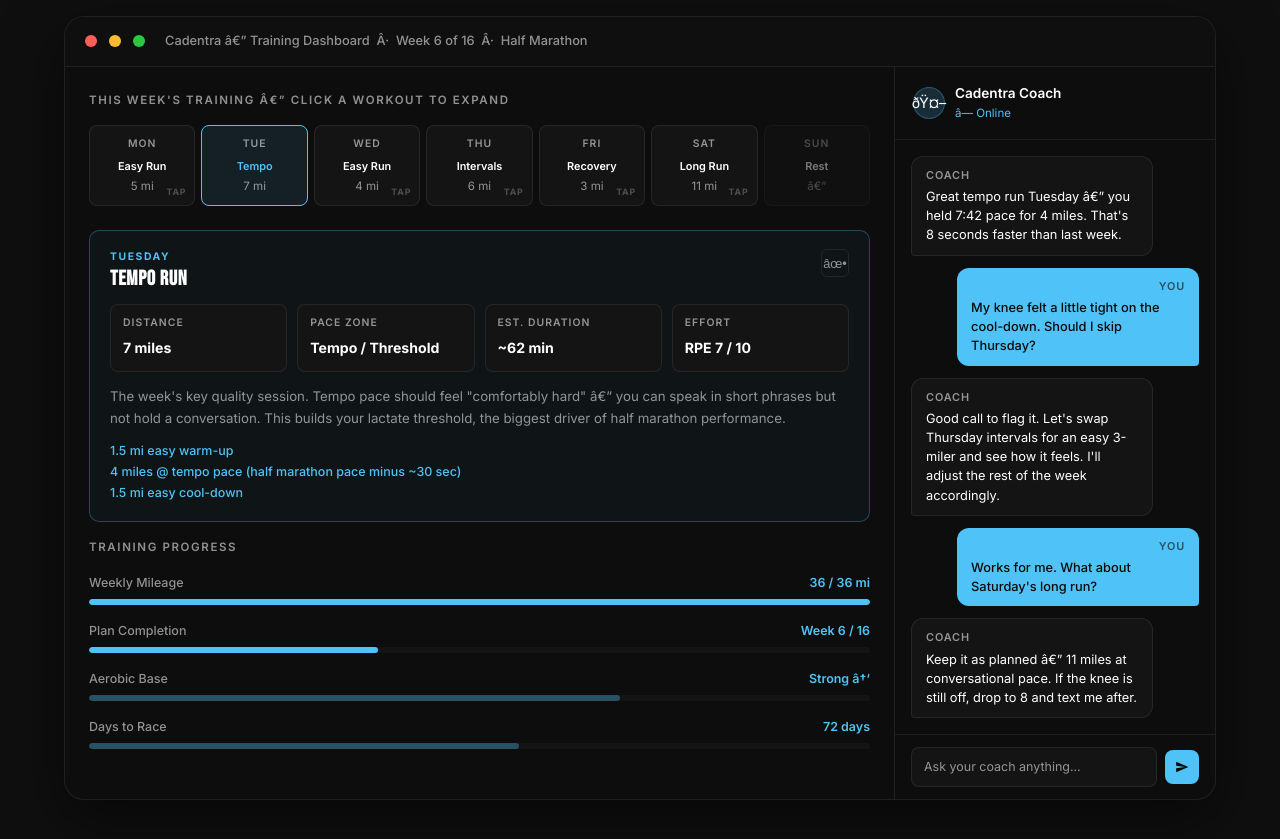
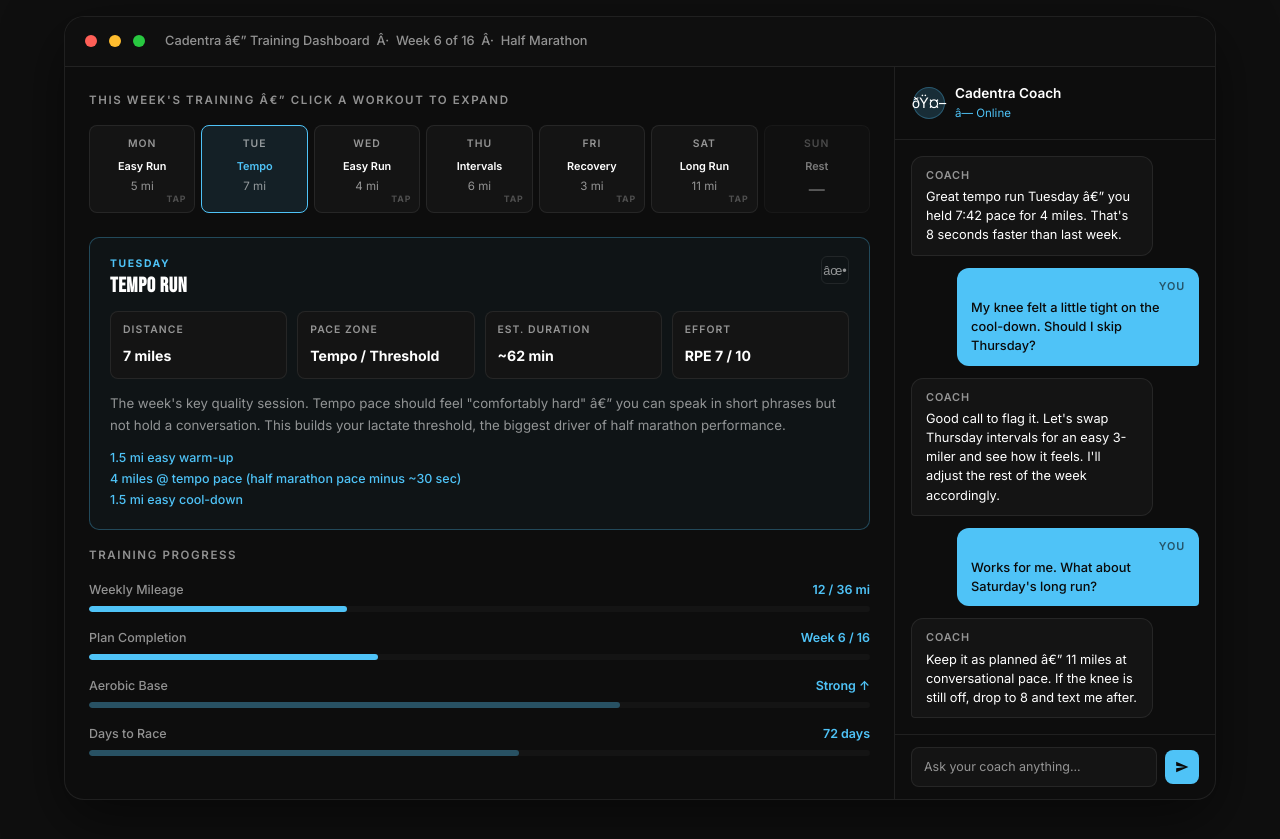
Before and after one commit to Tommy-Gardella/cadentra_, a plain HTML site: page how-it-works.html in a window 1280 px wide. Shown: the part 3680-4519 px from the top of the page. Drawn offline with Linux system fonts and the light colour scheme.

Commit message:
Fix encoding on Sunday/aerobic base, dynamic mileage bar tracks by selected day

```diff
--- a/how-it-works.html
+++ b/how-it-works.html
@@ -1206,7 +1206,7 @@
               <div class="day-card rest" data-day="sun">
                 <div class="day-name">Sun</div>
                 <div class="day-type">Rest</div>
-                <div class="day-dist">â€”</div>
+                <div class=”day-dist”>&mdash;</div>
               </div>
 
             </div>
@@ -1238,9 +1238,9 @@
               <div class="progress-item">
                 <div class="progress-header">
                   <span class="progress-label">Weekly Mileage</span>
-                  <span class="progress-val">36 / 36 mi</span>
+                  <span class="progress-val" id="demo-mileage-val">0 / 36 mi</span>
                 </div>
-                <div class="progress-track"><div class="progress-fill" style="width:100%;"></div></div>
+                <div class="progress-track"><div class="progress-fill" id="demo-mileage-bar" style="width:0%;"></div></div>
               </div>
               <div class="progress-item">
                 <div class="progress-header">
@@ -1252,7 +1252,7 @@
               <div class="progress-item">
                 <div class="progress-header">
                   <span class="progress-label">Aerobic Base</span>
-                  <span class="progress-val">Strong â†‘</span>
+                  <span class="progress-val">Strong &#8593;</span>
                 </div>
                 <div class="progress-track"><div class="progress-fill dim" style="width:68%;"></div></div>
               </div>
@@ -1621,6 +1621,24 @@
     var wdClose  = document.getElementById('wd-close');
     if (!detail) return;
 
+    // Mileage per day in week order (cumulative: clicking a day shows miles up to+including that day)
+    var DAY_ORDER = ['mon','tue','wed','thu','fri','sat'];
+    var DAY_MILES = { mon:5, tue:7, wed:4, thu:6, fri:3, sat:11 };
+    var TOTAL_MILES = 36;
+    var mileageVal = document.getElementById('demo-mileage-val');
+    var mileageBar = document.getElementById('demo-mileage-bar');
+
+    function updateMileage(selectedDay) {
+      var cumulative = 0;
+      for (var i = 0; i < DAY_ORDER.length; i++) {
+        var d = DAY_ORDER[i];
+        cumulative += DAY_MILES[d];
+        if (d === selectedDay) break;
+      }
+      if (mileageVal) mileageVal.textContent = cumulative + ' / ' + TOTAL_MILES + ' mi';
+      if (mileageBar) mileageBar.style.width = Math.round((cumulative / TOTAL_MILES) * 100) + '%';
+    }
+
     var currentDay = null;
 
     document.querySelectorAll('.day-card.clickable').forEach(function(card) {
@@ -1630,7 +1648,6 @@
         if (!data) return;
 
         if (currentDay === day) {
-          // Toggle off
           card.classList.remove('selected');
           detail.style.display = 'none';
           currentDay = null;
@@ -1642,7 +1659,10 @@
         card.classList.add('selected');
         currentDay = day;
 
-        // Populate
+        // Update mileage bar
+        updateMileage(day);
+
+        // Populate detail panel
         var dayNames = { mon:'Monday', tue:'Tuesday', wed:'Wednesday', thu:'Thursday', fri:'Friday', sat:'Saturday' };
         wdDay.textContent    = dayNames[day] || day;
         wdName.textContent   = data.name;
@@ -1654,8 +1674,6 @@
         wdStruct.textContent = data.structure;
 
         detail.style.display = 'block';
-
-        // Scroll panel into view smoothly
         detail.scrollIntoView({ behavior: 'smooth', block: 'nearest' });
       });
     });
```
